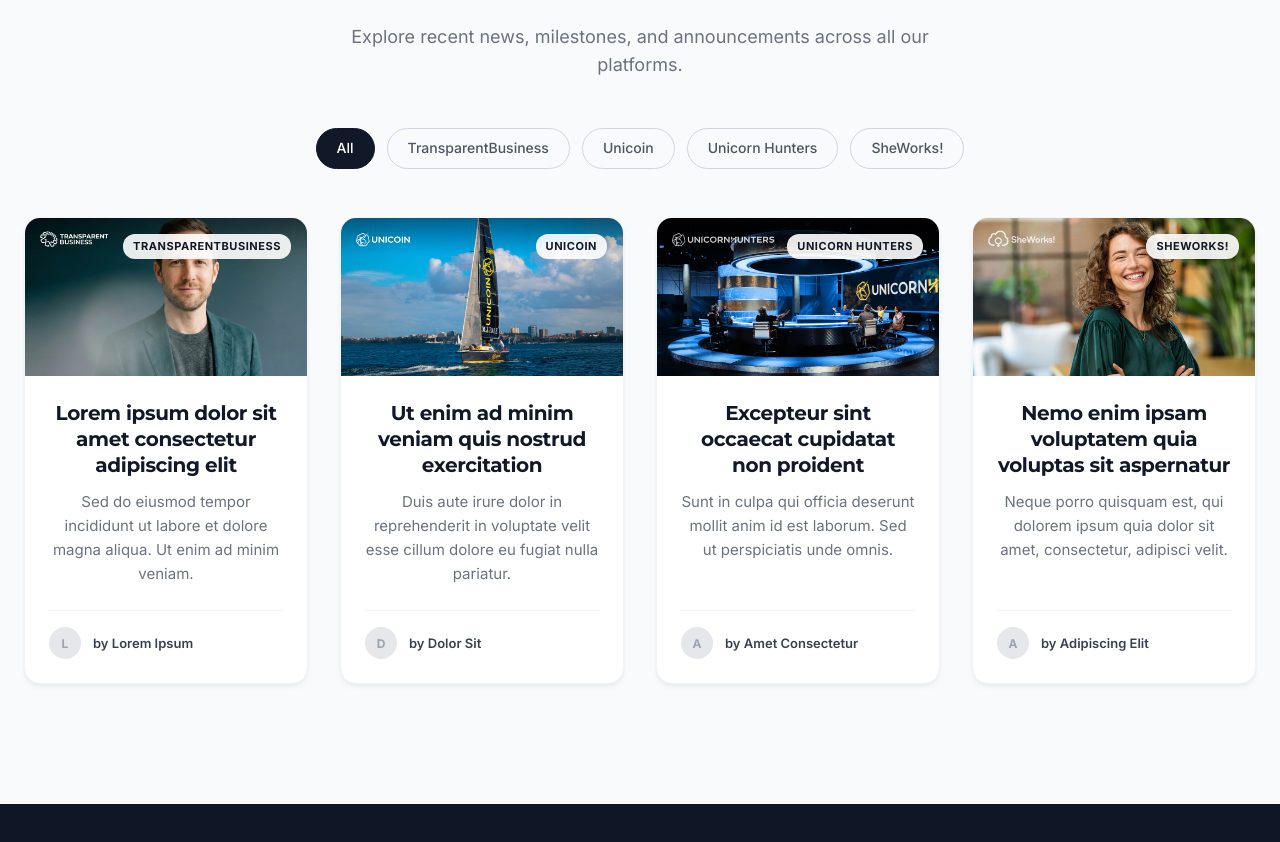
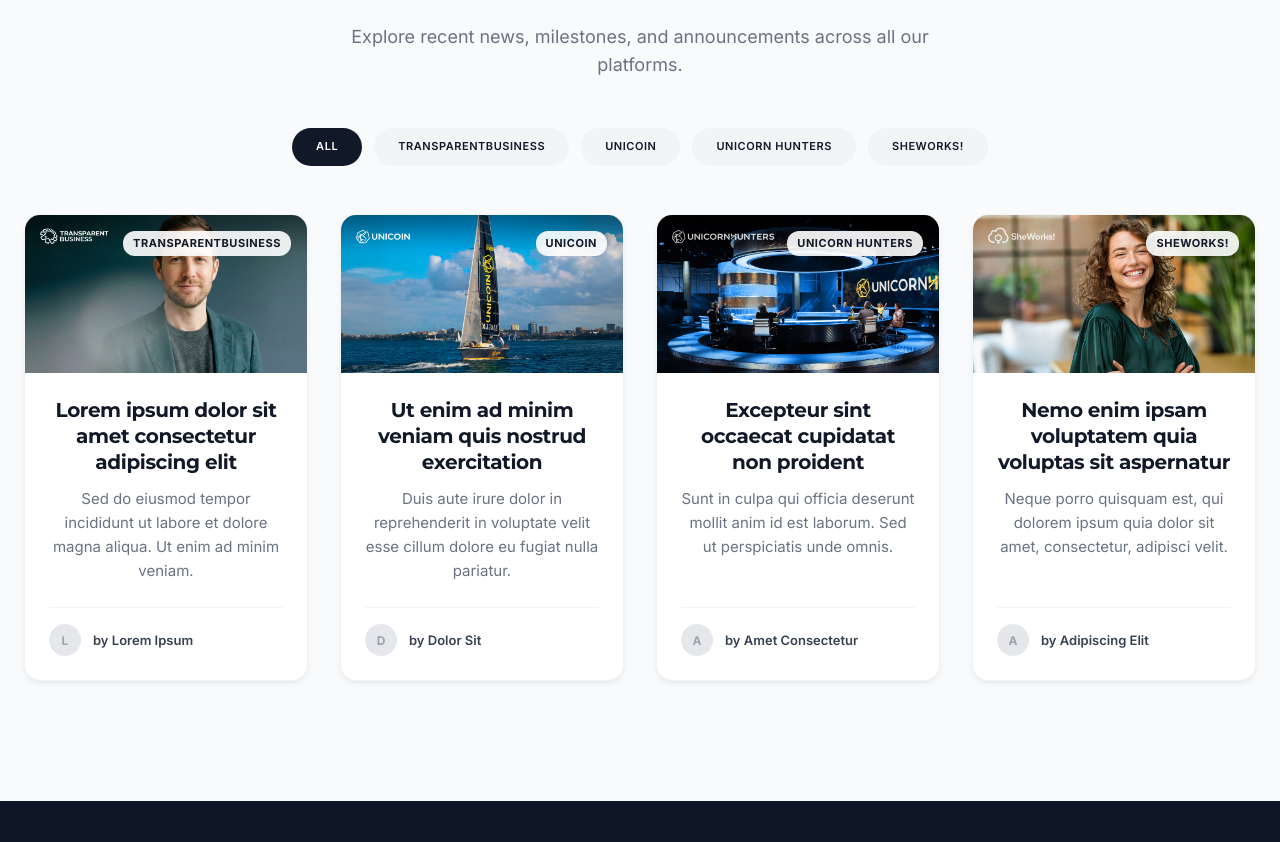
Before and after one commit to natalia-unicoin/tbiz-website, a Next.js app: page / in a window 1280 px wide. Shown: the part 6501-7343 px from the top of the page. Built offline with nearby package versions, Linux system fonts and the light colour scheme; what @mui/material-nextjs would draw is missing.

Commit message:
style: update news filter buttons to uppercase light gray pills

```diff
--- a/src/components/NewsSection.tsx
+++ b/src/components/NewsSection.tsx
@@ -72,14 +72,15 @@
                             key={cat}
                             onClick={() => setActiveFilter(cat)}
                             style={{
-                                padding: '8px 20px',
+                                padding: '10px 24px',
                                 borderRadius: '30px',
-                                border: '1px solid',
-                                borderColor: activeFilter === cat ? '#111827' : '#D1D5DB',
-                                backgroundColor: activeFilter === cat ? '#111827' : 'transparent',
-                                color: activeFilter === cat ? '#FFFFFF' : '#4B5563',
-                                fontSize: '14px',
-                                fontWeight: 500,
+                                border: 'none',
+                                backgroundColor: activeFilter === cat ? '#111827' : '#F3F4F6',
+                                color: activeFilter === cat ? '#FFFFFF' : '#111827',
+                                fontSize: '11px',
+                                fontWeight: 600,
+                                textTransform: 'uppercase',
+                                letterSpacing: '0.05em',
                                 cursor: 'pointer',
                                 transition: 'all 0.2s ease',
                             }}
```
